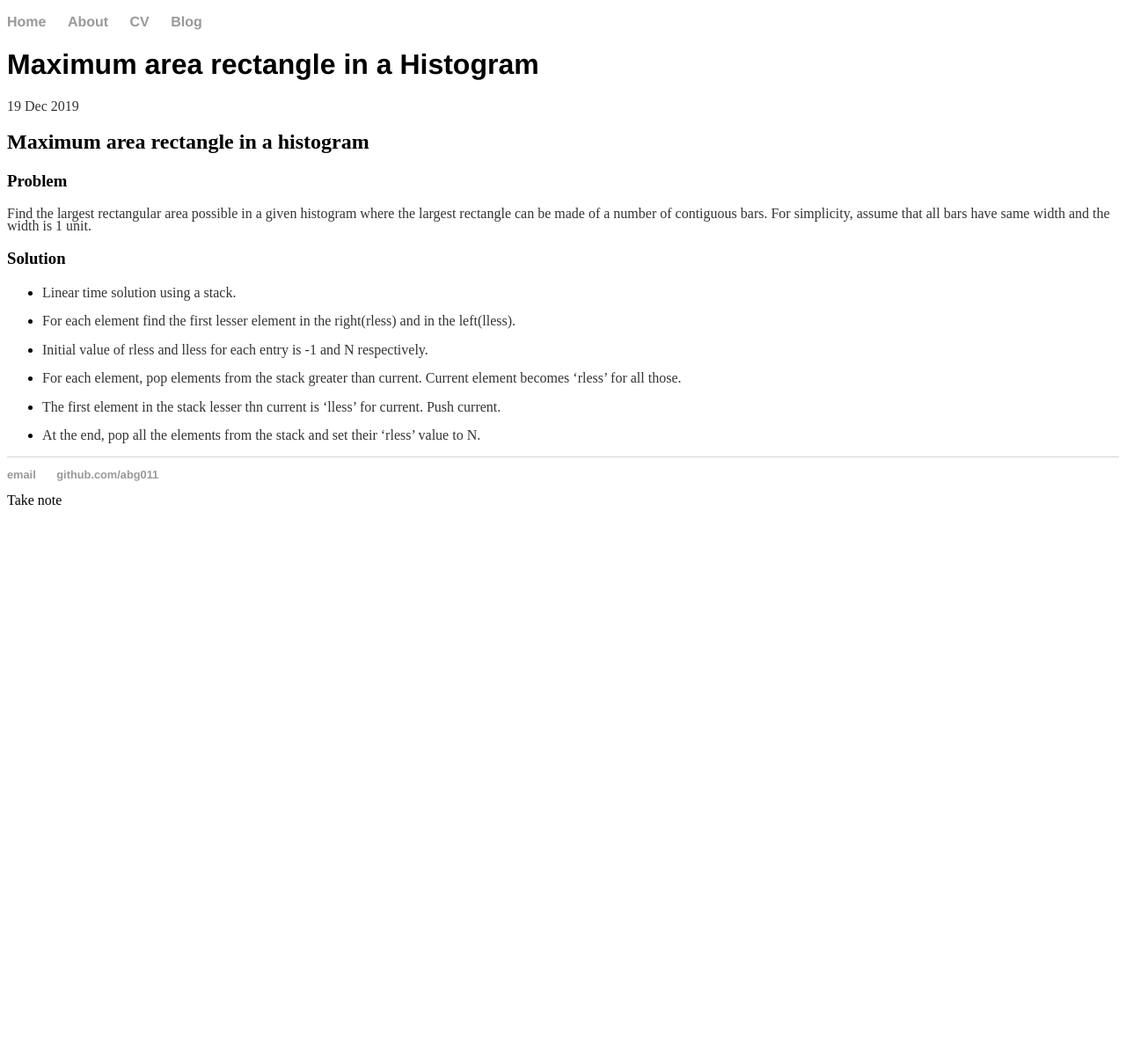
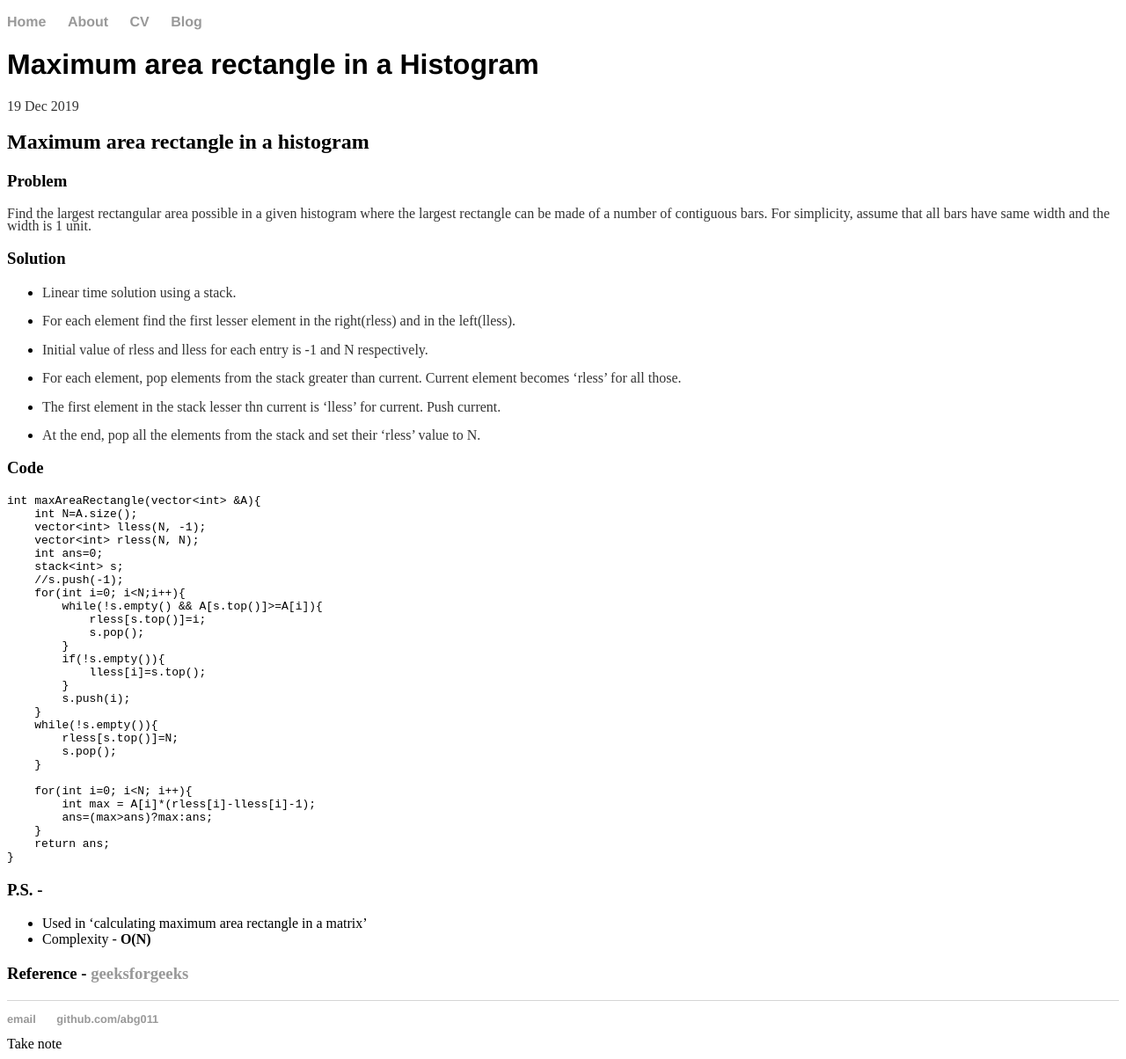
Before and after one commit to abhigupta543/abg011.github.io, a Jekyll site: the page built from _posts/2019-12-19-Histogram.md, in a window 1280 px wide. Shown: the whole page at 88% size. Built offline with Jekyll 4.4.1, drawn with Linux system fonts in a browser that asks for light colours; before the commit the page ends 900 px from its top, so only the background shows below that.

Commit message:
Update 2019-12-19-Histogram.md

````diff
--- a/_posts/2019-12-19-Histogram.md
+++ b/_posts/2019-12-19-Histogram.md
@@ -20,3 +20,40 @@ Find the largest rectangular area possible in a given histogram where the larges
 - The first element in the stack lesser thn current is 'lless' for current. Push current.
 
 - At the end, pop all the elements from the stack and set their 'rless' value to N.
+
+### Code
+```
+int maxAreaRectangle(vector<int> &A){
+    int N=A.size();
+    vector<int> lless(N, -1);
+    vector<int> rless(N, N);
+    int ans=0;
+    stack<int> s;
+    //s.push(-1);
+    for(int i=0; i<N;i++){
+        while(!s.empty() && A[s.top()]>=A[i]){
+            rless[s.top()]=i;
+            s.pop();
+        }
+        if(!s.empty()){
+            lless[i]=s.top();
+        }
+        s.push(i);
+    }
+    while(!s.empty()){
+        rless[s.top()]=N;
+        s.pop();
+    }
+
+    for(int i=0; i<N; i++){
+        int max = A[i]*(rless[i]-lless[i]-1);
+        ans=(max>ans)?max:ans;
+    }
+    return ans;
+}
+```
+### P.S. -
+- Used in 'calculating maximum area rectangle in a matrix'
+- Complexity - **O(N)**
+
+### Reference - [geeksforgeeks](https://www.geeksforgeeks.org/largest-rectangle-under-histogram/)
````
